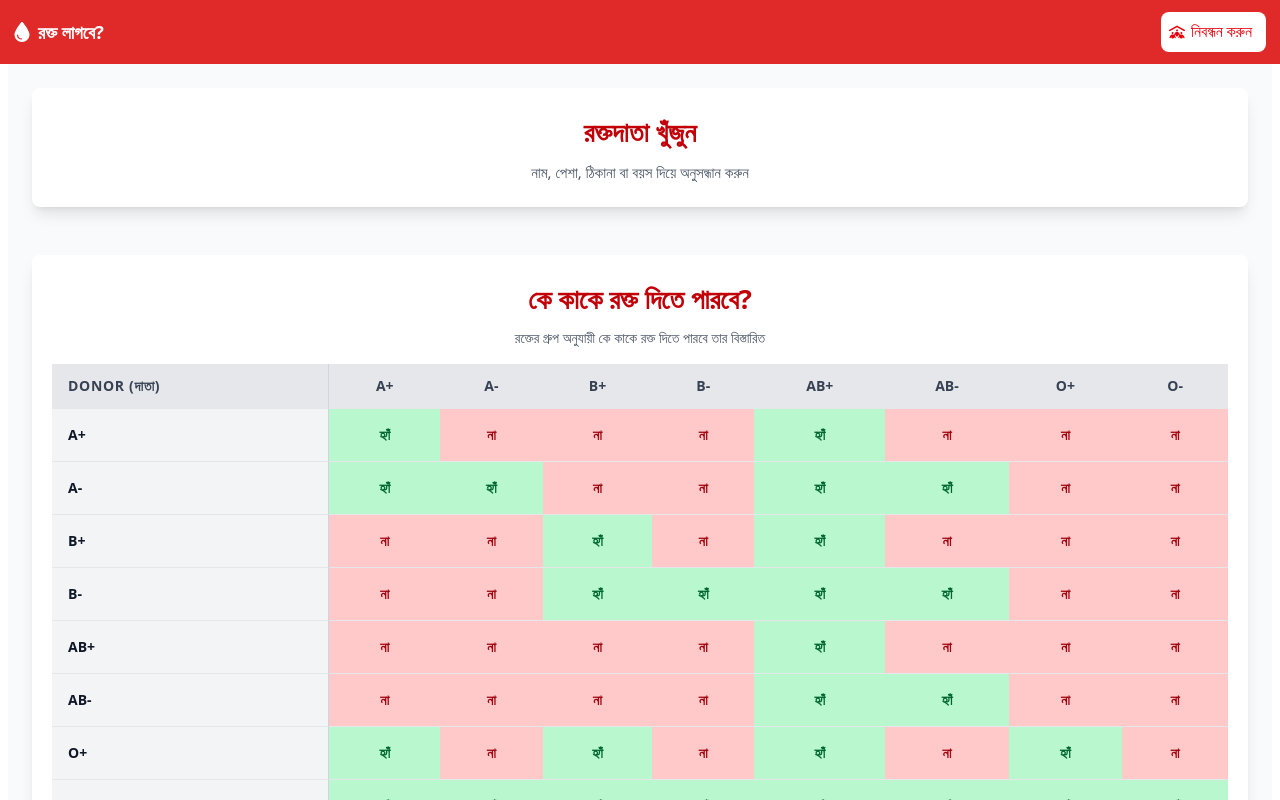
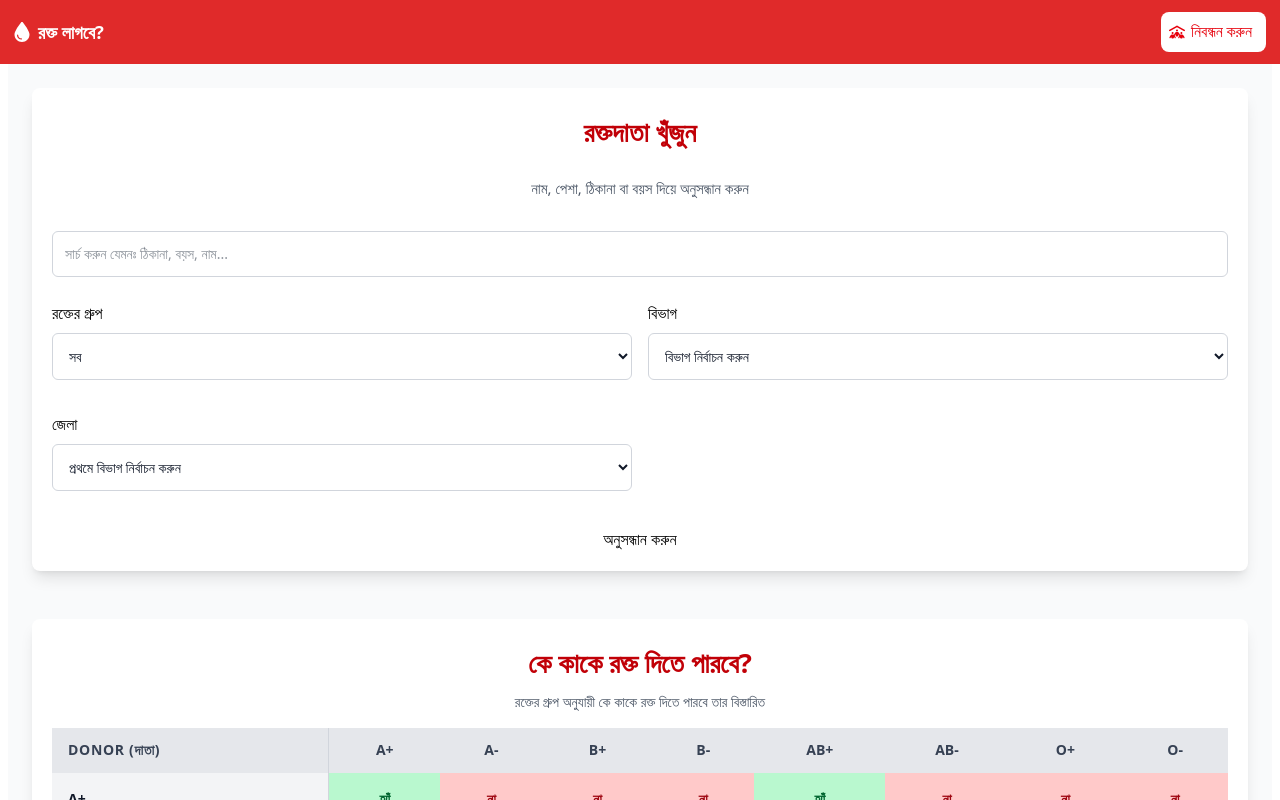
Before and after one commit to abdullah-al-shishir/RoktoLagbe-, a React (Vite) app: page / in a window 1280 px wide. Shown: the top 800 px of the page. Built offline with nearby package versions, Linux system fonts and the light colour scheme.

Commit message:
filter options added

```diff
--- a/src/Components/Filter.jsx
+++ b/src/Components/Filter.jsx
@@ -1,15 +1,81 @@
 import React from "react";
 
 const Filter = () => {
+  const selectStyle =
+    "border border-gray-300 p-3 rounded-md text-sm text-gray-900";
   return (
     <div className="p-2 sm:p-6">
-      <div className="bg-white shadow-lg rounded-lg px-5 py-6">
+      <div className="bg-white shadow-lg rounded-lg px-5 pt-6">
         <h1 className="text-[27px] font-extrabold mb-2 text-red-700 text-center">
           রক্তদাতা খুঁজুন
         </h1>
-        <p className="text-center text-gray-600 text-[15px]">
+        <p className="text-center text-gray-600 text-[15px] mt-6">
           নাম, পেশা, ঠিকানা বা বয়স দিয়ে অনুসন্ধান করুন
         </p>
+        {/* Filtering Options */}
+        <div className="mt-8">
+          {/* Search */}
+          <div className="">
+            <input
+              type="text"
+              name=""
+              placeholder="সার্চ করুন যেমনঃ ঠিকানা, বয়স, নাম..."
+              className="border border-gray-300 p-3 w-full rounded-md text-sm text-gray-800"
+            />
+          </div>
+          {/* Options */}
+          <div className="space-y-4 mt-6">
+            <div className="space-y-4 md:flex w-full items-start md:gap-4">
+              {/* Blood Group */}
+              <div className="grid space-y-2 md:flex-1">
+                <label htmlFor="রক্তের গ্রুপ">রক্তের গ্রুপ</label>
+                <select value="রক্তের গ্রুপ" className={selectStyle}>
+                  <option name="">সব</option>
+                  <option name="">A+</option>
+                  <option name="">A-</option>
+                  <option name="">B+</option>
+                  <option name="">B-</option>
+                  <option name="">AB+</option>
+                  <option name="">AB-</option>
+                  <option name="">O+</option>
+                  <option name="">0-</option>
+                </select>
+              </div>
+              {/* Division */}
+              <div className="grid space-y-2 md:flex-1">
+                <label htmlFor="বিভাগ">বিভাগ</label>
+                <select value="বিভাগ" className={selectStyle}>
+                  <option name="">বিভাগ নির্বাচন করুন</option>
+                  <option name="">ঢাকা</option>
+                  <option name="">রাজশাহী</option>
+                  <option name="">রংপুর</option>
+                  <option name="">খুলনা</option>
+                  <option name="">বরিশাল</option>
+                  <option name="">চট্টগ্রাম</option>
+                  <option name="">সিলেট</option>
+                  <option name="">ময়মনসিংহ</option>
+                </select>
+              </div>
+            </div>
+            <div className="space-y-4 md:flex w-full items-start md:gap-4">
+              {/* District */}
+              <div className="grid space-y-2 md:flex-1">
+                <label htmlFor="জেলা">জেলা</label>
+                <select name="district" className={selectStyle}>
+                  <option value="">প্রথমে বিভাগ নির্বাচন করুন</option>
+                  <option value="gazipur">গাজীপুর</option>
+                </select>
+              </div>
+              <div className="grid space-y-2 md:flex-1"></div>
+            </div>
+          </div>
+        </div>
+        {/* Find btn */}
+        <div className="flex items-center justify-center">
+          <button type="submit" className="my-5">
+            অনুসন্ধান করুন
+          </button>
+        </div>
       </div>
     </div>
   );
```
